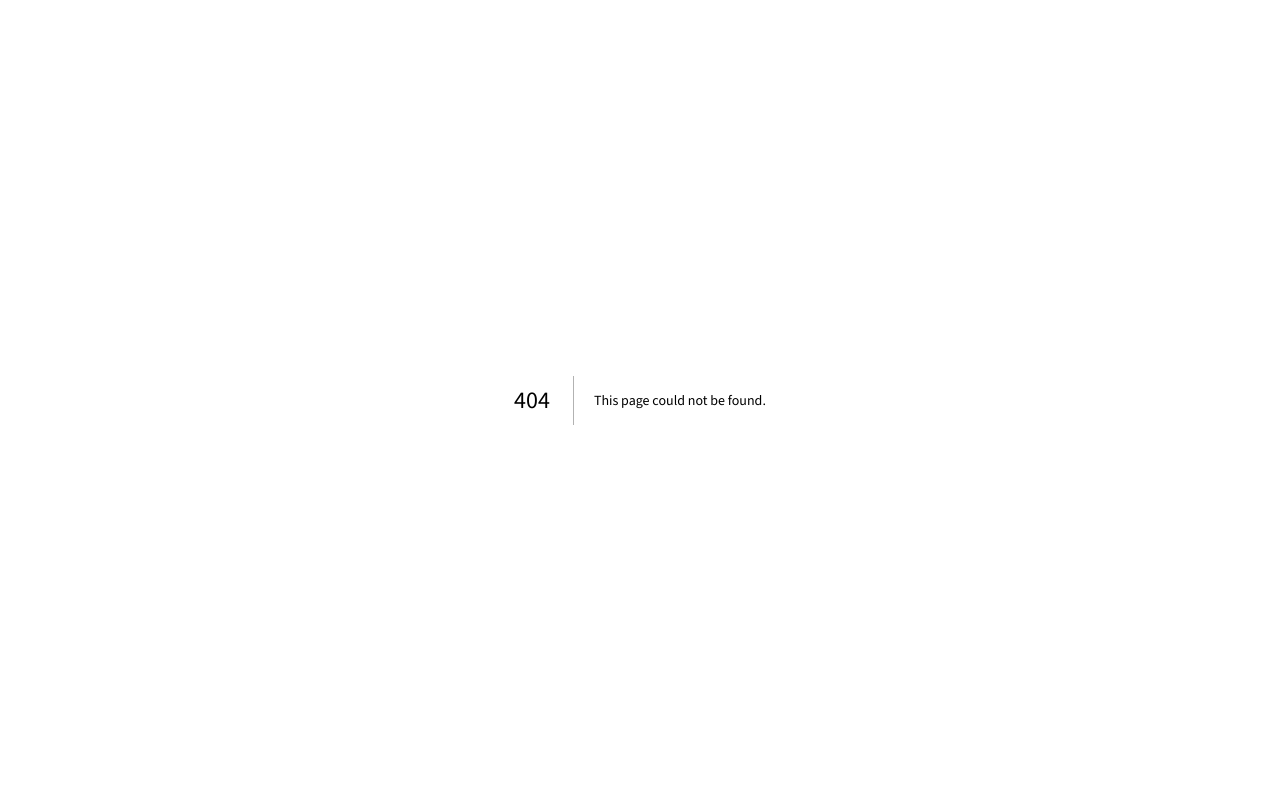
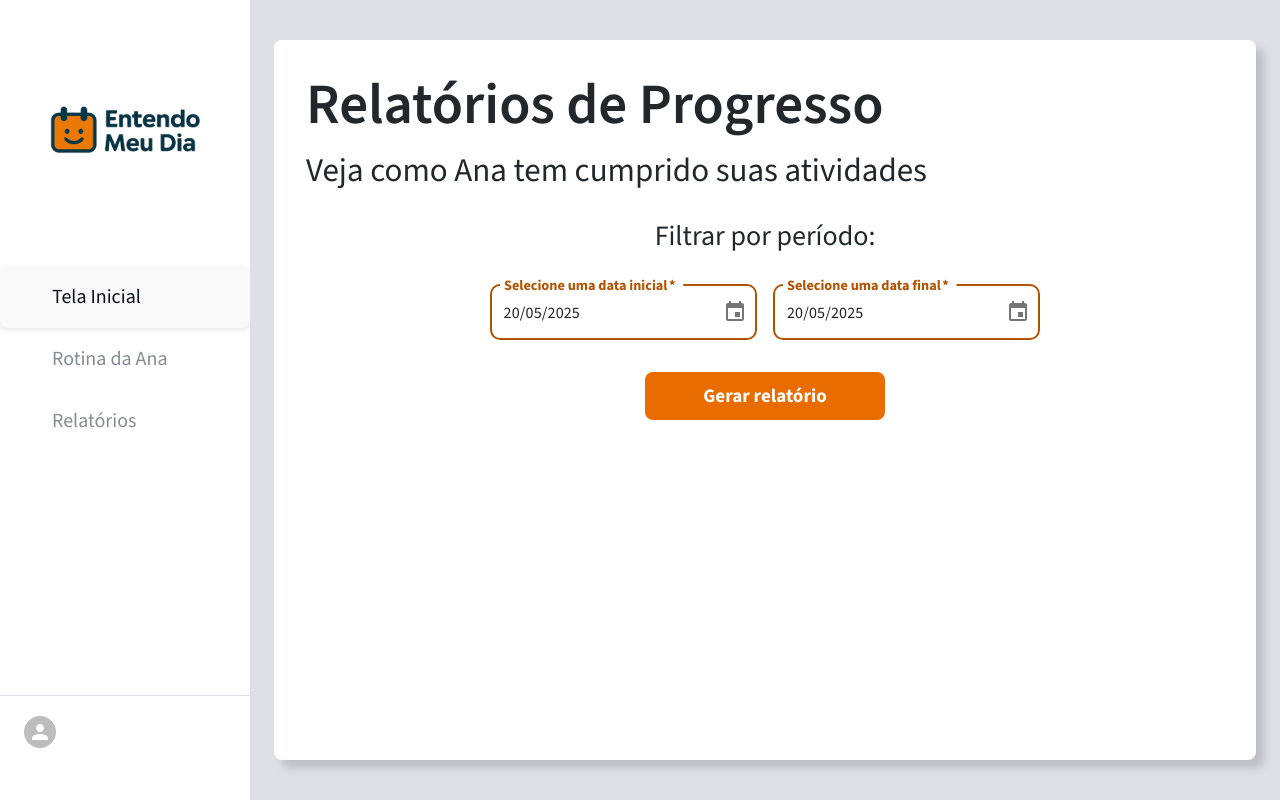
Before and after one commit to laraberns/Projeto-Acessibilidade-Front, a Next.js app: page /reports in a window 1280 px wide. Before the commit this address had no page. Built offline with nearby package versions, Linux system fonts and the light colour scheme; some icons are missing.

Commit message:
feat: implement Reports page with date filtering and report generation

```diff
--- /dev/null
+++ b/src/app/reports/page.tsx
@@ -0,0 +1,109 @@
+"use client";
+
+import { Box } from "@mui/material";
+import PageLayout from "../components/Layouts/PageLayout";
+import CustomDatePicker from "../components/Form/CustomDatePicker";
+import { useState } from "react";
+import CustomButton from "../components/Form/CustomButton";
+import CustomTableSection from "../components/CustomTableSection";
+import ParagraphSm from "../components/Typography/ParagraphSm";
+
+export default function Reports() {
+  const [initialSelectedDate, setInitialSelectedDate] = useState<Date | null>(
+    new Date()
+  );
+  const [finalSelectedDate, setFinalSelectedDate] = useState<Date | null>(
+    new Date()
+  );
+  const [showReport, setShowReport] = useState<boolean>(false);
+
+  return (
+    <PageLayout
+      isAdmin={true}
+      title={"Relatórios de Progresso"}
+      subtitle={"Veja como Ana tem cumprido suas atividades"}
+    >
+      <Box sx={{ textAlign: "center", my: 2 }}>
+        <ParagraphSm> Filtrar por período:</ParagraphSm>
+      </Box>
+
+      <Box
+        sx={{
+          display: "flex",
+          alignItems: "center",
+          gap: 2,
+          width: "60%",
+          margin: "0 auto",
+        }}
+      >
+        <CustomDatePicker
+          label="Selecione uma data inicial"
+          value={initialSelectedDate}
+          onChange={setInitialSelectedDate}
+        />
+
+        <CustomDatePicker
+          label="Selecione uma data final"
+          value={finalSelectedDate}
+          onChange={setFinalSelectedDate}
+        />
+      </Box>
+
+      <Box
+        sx={{
+          display: "flex",
+          alignItems: "center",
+          gap: 2,
+          maxWidth: "300px",
+          width: "100%",
+          margin: "0 auto",
+          mt: 2,
+          justifyContent: "center",
+        }}
+      >
+        <CustomButton
+          label="Gerar relatório"
+          onClick={() => setShowReport(true)}
+        />
+      </Box>
+
+      {showReport && (
+        <>
+          <CustomTableSection
+            title="Resumo geral:"
+            headers={["Indicador", "Desempenho"]}
+            rows={[
+              ["Atividades agendadas", 12],
+              ["Atividades concluídas", 10],
+              ["Taxa de adesão", "83%"],
+            ]}
+          />
+
+          <CustomTableSection
+            title="Lista detalhada de atividades:"
+            headers={["Data", "Atividade", "Status"]}
+            rows={[["25/03/2025", "Sessão de Leitura", "Concluída"]]}
+          />
+
+          <Box
+            sx={{
+              display: "flex",
+              alignItems: "center",
+              gap: 2,
+              maxWidth: "300px",
+              width: "100%",
+              margin: "0 auto",
+              mt: 2,
+              justifyContent: "center",
+            }}
+          >
+            <CustomButton
+              label="Exportar Relatório (PDF)"
+              onClick={() => console.log("oi")}
+            />
+          </Box>
+        </>
+      )}
+    </PageLayout>
+  );
+}
```
